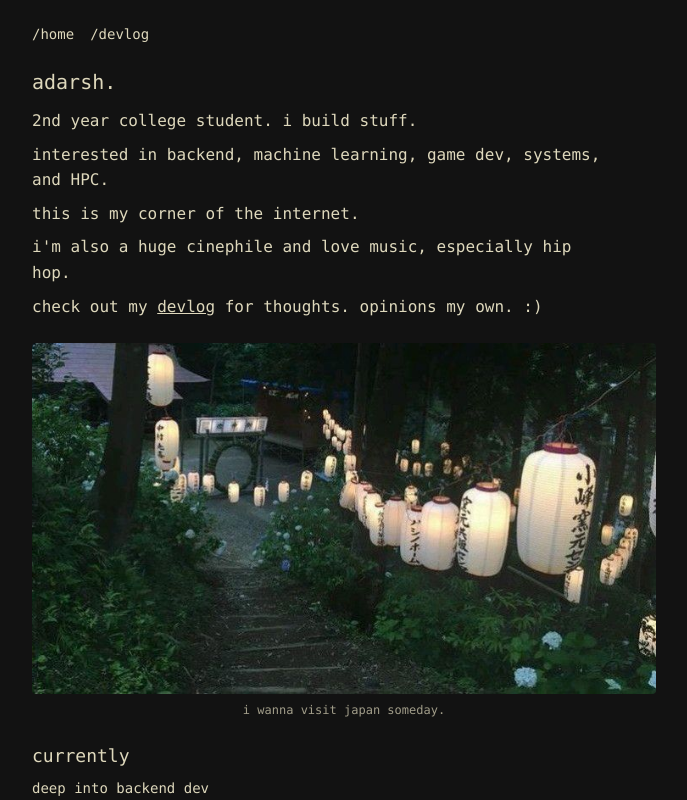
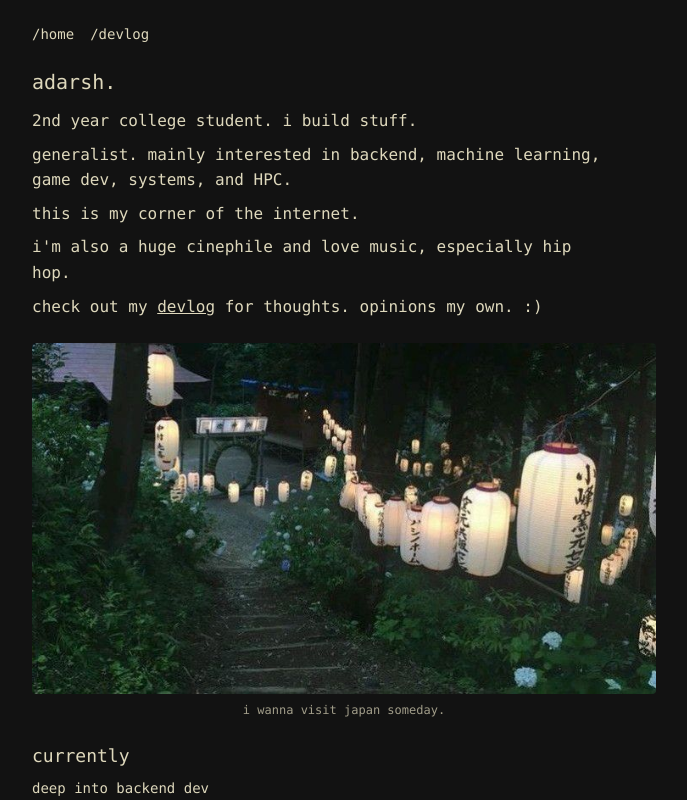
Before and after one commit to axdrsh/www, a Next.js app: page / in a window 1280 px wide. Shown: the top 800 px of the page, without its empty margins (296-983 px from the left). Built offline with nearby package versions, Linux system fonts and the light colour scheme.

Commit message:
generalist.

```diff
--- a/src/app/page.tsx
+++ b/src/app/page.tsx
@@ -11,7 +11,8 @@ export default function Page() {
           <p>2nd year college student. i build stuff.</p>
 
           <p>
-            interested in backend, machine learning, game dev, systems, and HPC.
+            generalist. mainly interested in backend, machine learning, game
+            dev, systems, and HPC.
           </p>
 
           <p>this is my corner of the internet.</p>
```
